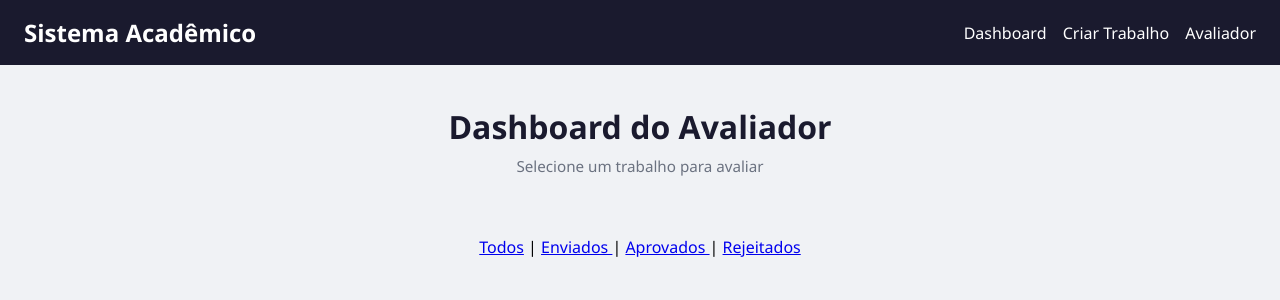
After one commit to IagoRF01/Projeto-de-python, a Flask app: page /avaliador in a window 1280 px wide. The commit adds this page. Shown: the top 300 px of the page. Run offline with Flask 3, Linux system fonts and the light colour scheme.

Commit message:
feat: implementa dashboard e avaliacao de trabalhos

```diff
--- a/routes.py
+++ b/routes.py
@@ -37,3 +37,50 @@ def criar_trabalho():
         return redirect("/")
 
     return render_template("criar_trabalho.html")
+
+@app.route("/avaliador")
+def dashboard_avaliador():
+
+    status = request.args.get("status")
+
+    if status:
+        trabalhos = Trabalho.query.filter_by(status=status).all()
+    else:
+        trabalhos = Trabalho.query.all()
+
+    return render_template(
+        "dashboard_avaliador.html",
+        trabalhos=trabalhos
+    )
+
+@app.route("/avaliar/<id>")
+def avaliar_trabalho(id):
+    trabalho = Trabalho.query.get(id)
+
+    return render_template(
+        "avaliar_trabalho.html",
+        trabalho=trabalho
+    )
+
+@app.route("/aprovar/<id>", methods=["POST"])
+def aprovar_trabalho(id):
+
+    trabalho = Trabalho.query.get(id)
+
+    trabalho.status = "Aprovado"
+
+    db.session.commit()
+
+    return redirect("/avaliador")
+
+
+@app.route("/rejeitar/<id>", methods=["POST"])
+def rejeitar_trabalho(id):
+
+    trabalho = Trabalho.query.get(id)
+
+    trabalho.status = "Rejeitado"
+
+    db.session.commit()
+
+    return redirect("/avaliador")
--- a/templates/base.html
+++ b/templates/base.html
@@ -15,6 +15,7 @@
     <nav>
       <a href="/">Dashboard</a>
       <a href="/criar_trabalho">Criar Trabalho</a>
+      <a href="/avaliador">Avaliador</a>
     </nav>
   </header>
 
--- /dev/null
+++ b/templates/dashboard_avaliador.html
@@ -0,0 +1,46 @@
+{% extends "base.html" %}
+
+{% block title %}Dashboard Avaliador{% endblock %}
+
+{% block content %}
+
+<div class="header">
+  <h1>Dashboard do Avaliador</h1>
+  <p>Selecione um trabalho para avaliar</p>
+</div>
+
+<div style="margin:20px 0;">
+
+  <a href="/avaliador">Todos</a> |
+
+  <a href="/avaliador?status=Enviado">
+    Enviados
+  </a> |
+
+  <a href="/avaliador?status=Aprovado">
+    Aprovados
+  </a> |
+
+  <a href="/avaliador?status=Rejeitado">
+    Rejeitados
+  </a>
+
+</div>
+
+<div class="cards">
+
+  {% for trabalho in trabalhos %}
+    <div class="card">
+      <h3>{{ trabalho.titulo }}</h3>
+
+      <p><strong>Status:</strong> {{ trabalho.status }}</p>
+
+      <a href="/avaliar/{{ trabalho.id }}">
+        Avaliar
+      </a>
+    </div>
+  {% endfor %}
+
+</div>
+
+{% endblock %}
```
Also changed, not shown: templates/avaliar_trabalho.html (added, +34 -0 lines).
